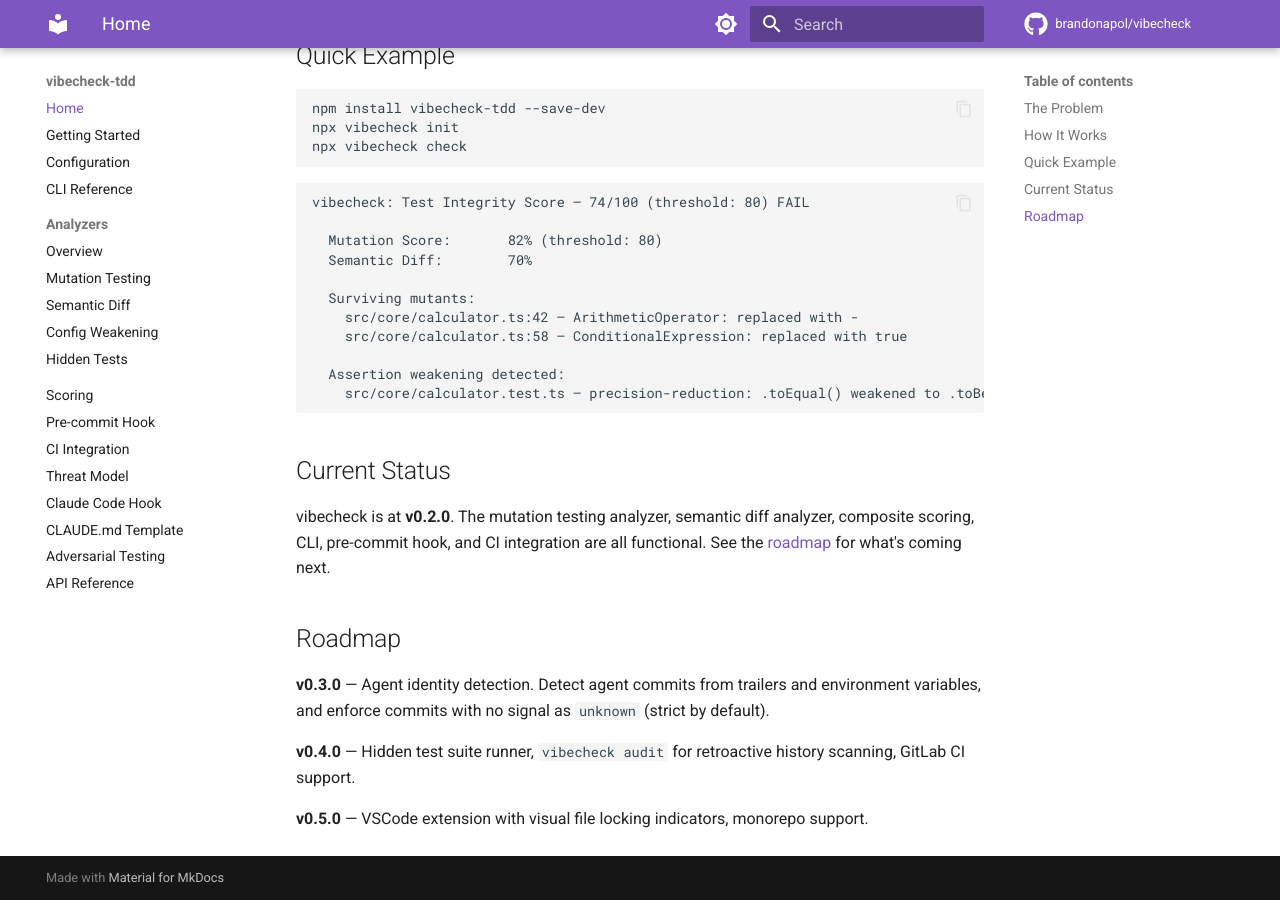
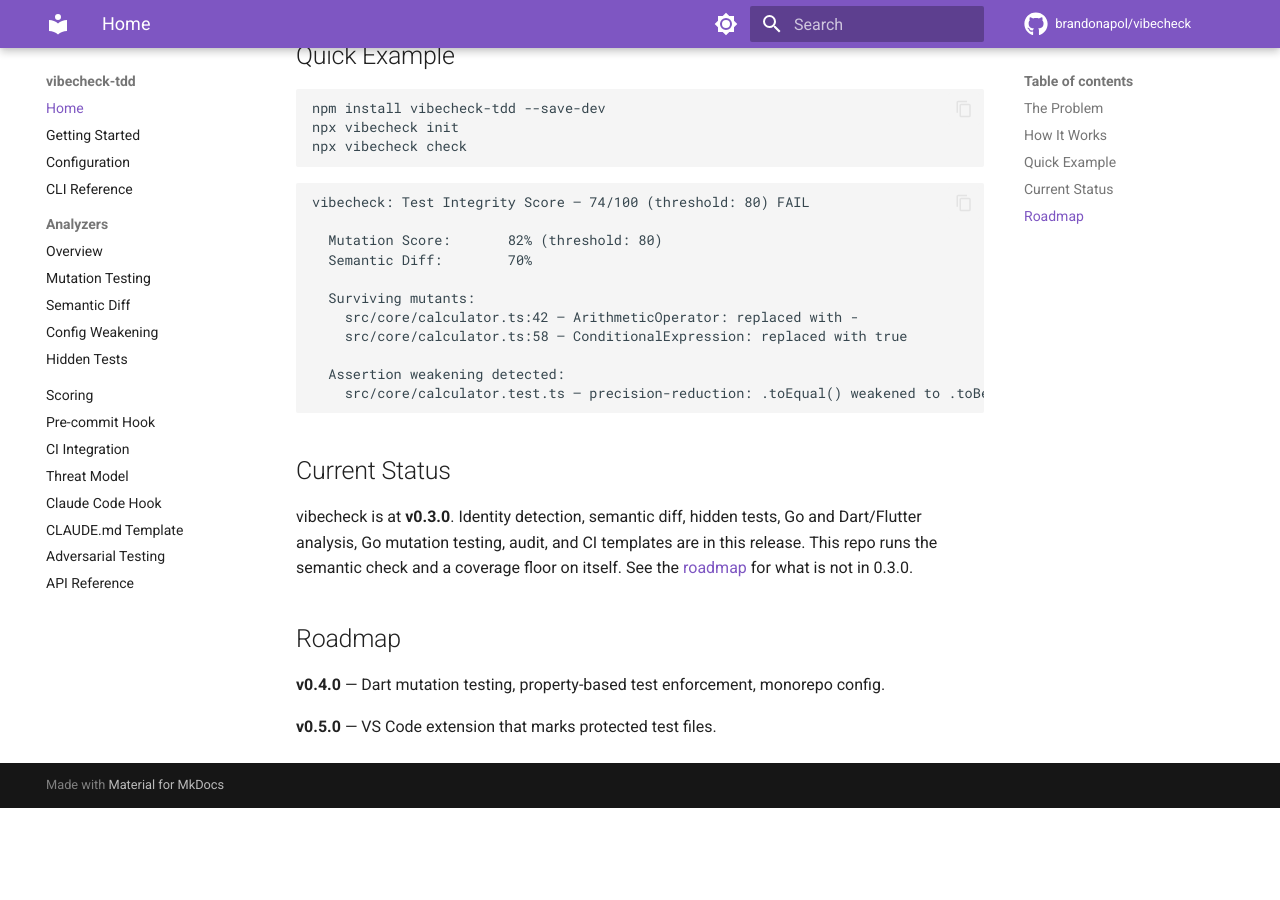
Before and after one commit to brandonapol/vibecheck, an MkDocs documentation site: the page built from docs/index.md, in a window 1280 px wide and 900 px high, scrolled down 1214 px. Built offline with MkDocs 1.6.1 and Material for MkDocs 9.7.7, drawn with Linux system fonts in a browser that asks for light colours; comment, search, counter and statistics services are not loaded; after the commit the page ends 2022 px from its top, so only the background shows below that; some of the changed text lies outside the part shown.

```diff
--- a/docs/index.md
+++ b/docs/index.md
@@ -23,7 +23,7 @@ vibecheck layers four complementary checks into a composite integrity score (0-1
 
 | Analyzer | What it catches | Weight |
 |----------|----------------|--------|
-| **Mutation testing** (Stryker) | Weak assertions that survive code mutations | 40% |
+| **Mutation testing** (Stryker, gremlins for Go) | Weak assertions that survive code mutations | 40% |
 | **Hidden test suites** | Tests fitted to implementation instead of spec | 30% |
 | **Property-based tests** | Hardcoded return values | 20% |
 | **Semantic diff analysis** | Retroactive assertion weakening | 10% |
@@ -54,12 +54,10 @@ vibecheck: Test Integrity Score — 74/100 (threshold: 80) FAIL
 
 ## Current Status
 
-vibecheck is at **v0.2.0**. The mutation testing analyzer, semantic diff analyzer, composite scoring, CLI, pre-commit hook, and CI integration are all functional. See the [roadmap](#roadmap) for what's coming next.
+vibecheck is at **v0.3.0**. Identity detection, semantic diff, hidden tests, Go and Dart/Flutter analysis, Go mutation testing, audit, and CI templates are in this release. This repo runs the semantic check and a coverage floor on itself. See the [roadmap](#roadmap) for what is not in 0.3.0.
 
 ## Roadmap
 
-**v0.3.0** — Agent identity detection. Detect agent commits from trailers and environment variables, and enforce commits with no signal as `unknown` (strict by default).
+**v0.4.0** — Dart mutation testing, property-based test enforcement, monorepo config.
 
-**v0.4.0** — Hidden test suite runner, `vibecheck audit` for retroactive history scanning, GitLab CI support.
-
-**v0.5.0** — VSCode extension with visual file locking indicators, monorepo support.
+**v0.5.0** — VS Code extension that marks protected test files.
--- a/package.json
+++ b/package.json
@@ -1,6 +1,6 @@
 {
   "name": "vibecheck-tdd",
-  "version": "0.2.0",
+  "version": "0.3.0",
   "description": "Pre-commit hooks that enforce test-first discipline on AI coding agents",
   "type": "module",
   "main": "./dist/index.cjs",
```
Also changed, not shown: README.md (+11 -10 lines), 1 other file.
